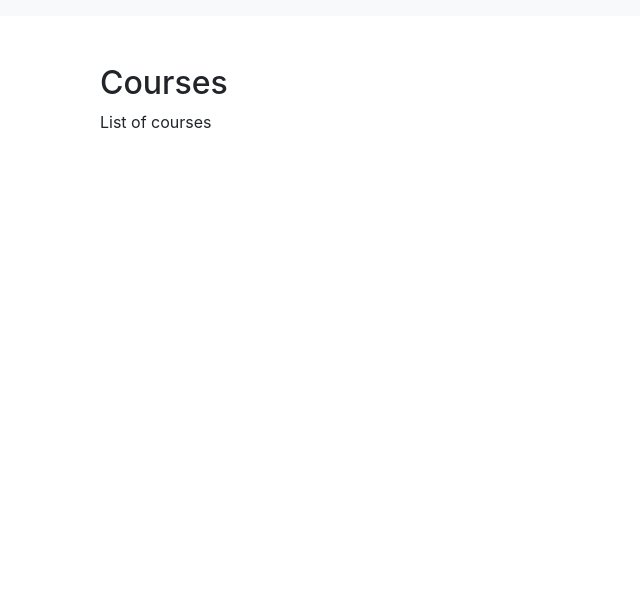
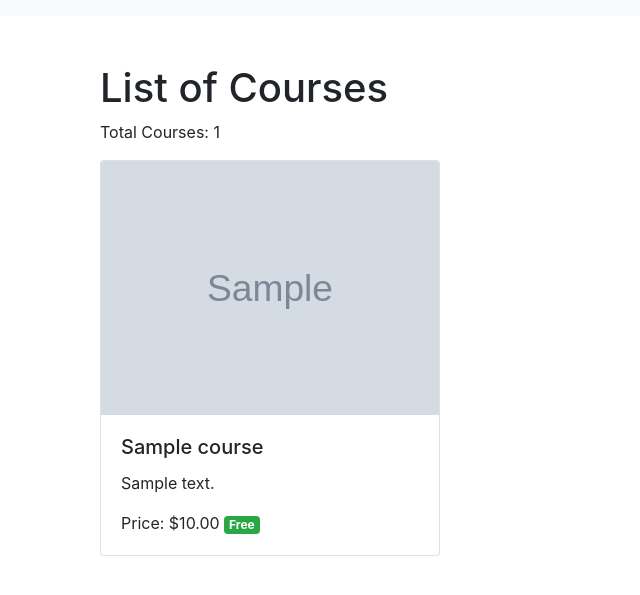
Before and after one commit to irshadkhan2019/videoSubscriptionApp, a Django app: page /course/ in a window 1280 px wide. Shown: the top 595 px of the page, without its empty margins (0-640 px from the left). Run offline with Django 3.2, Linux system fonts and the light colour scheme; a user stored in the database is signed in; tables that the repository leaves empty hold one stand-in row (values such as "Sample post"); grey boxes marked "Sample" are stand-in pictures; some libraries are stand-ins or nearby versions.

Commit message:
display all courses

```diff
--- a/course/models.py
+++ b/course/models.py
@@ -1,7 +1,6 @@
 from django.db import models
 from django.contrib.auth.models import User
 
-# Create your models here.
 class Course(models.Model):
     title = models.CharField(max_length=100)
     description = models.TextField()
@@ -9,9 +8,14 @@ class Course(models.Model):
     is_free = models.BooleanField(default=True)
     image = models.ImageField(upload_to='course_images/', blank=True, null=True)
 
-
+# video for a course
 class Video(models.Model):
     course = models.ForeignKey(Course, on_delete=models.CASCADE)
     title = models.CharField(max_length=100)
     video_url = models.URLField(blank=True, null=True)  # URL to the video
     video_file = models.FileField(upload_to='course_videos/', blank=True, null=True)  # Dynamic upload path
+
+# Stores courses bought by users
+class UserCourses(models.Model):
+    user = models.OneToOneField(User, on_delete=models.CASCADE)
+    purchased_courses = models.ForeignKey(Course,on_delete=models.SET_NULL, blank=True, null=True)
--- a/course/urls.py
+++ b/course/urls.py
@@ -4,6 +4,6 @@ from . import views
 app_name = "course"
 
 urlpatterns = [
-    path("course/", views.Course,name='course'),
+    path("course/", views.course_list,name='course'),
 
 ]
--- a/course/views.py
+++ b/course/views.py
@@ -1,8 +1,14 @@
 from django.shortcuts import render
 from django.contrib.auth.decorators import login_required
-from django.shortcuts import render,HttpResponse,redirect
+from .models import Course
 
-# Create your views here.
+# show course page only to logged in users
 @login_required(login_url='authentication:login')
-def Course(request):
-    return render (request,'course.html')
+def course_list(request):
+    courses = Course.objects.all()
+    course_count = courses.count()
+    context = {
+        "courses": courses,
+        "course_count": course_count,
+    }
+    return render(request, 'course.html', context)
--- a/templates/course.html
+++ b/templates/course.html
@@ -2,8 +2,31 @@
 
 {% block content %}
 <div class="container mt-5">
-    <h2>Courses</h2>
-    <p>List of courses</p>
+    <h1>List of Courses</h1>
+    <p>Total Courses: {{ courses.count }}</p>
+    <div class="row">
+        {% for course in courses %}
+            <div class="col-md-4">
+                <div class="card mb-4">
+                    {% if course.image %}
+                        <img src="{{ course.image.url }}" alt="{{ course.title }} Image" class="card-img-top">
+                    {% endif %}
+                    <div class="card-body">
+                        <h5 class="card-title">{{ course.title }}</h5>
+                        <p class="card-text">{{ course.description }}</p>
+                        <p class="card-text">
+                            Price: ${{ course.price }}
+                            {% if course.is_free %}
+                                <span class="badge badge-success">Free</span>
+                            {% else %}
+                                <span class="badge badge-warning">Paid</span>
+                            {% endif %}
+                        </p>
+                    </div>
+                </div>
+            </div>
+        {% endfor %}
+    </div>
 
 </div>
 {% endblock %}
```
Also changed, not shown: course/admin.py (+9 -1 lines), course/migrations/0004_usercourses.py (added).
